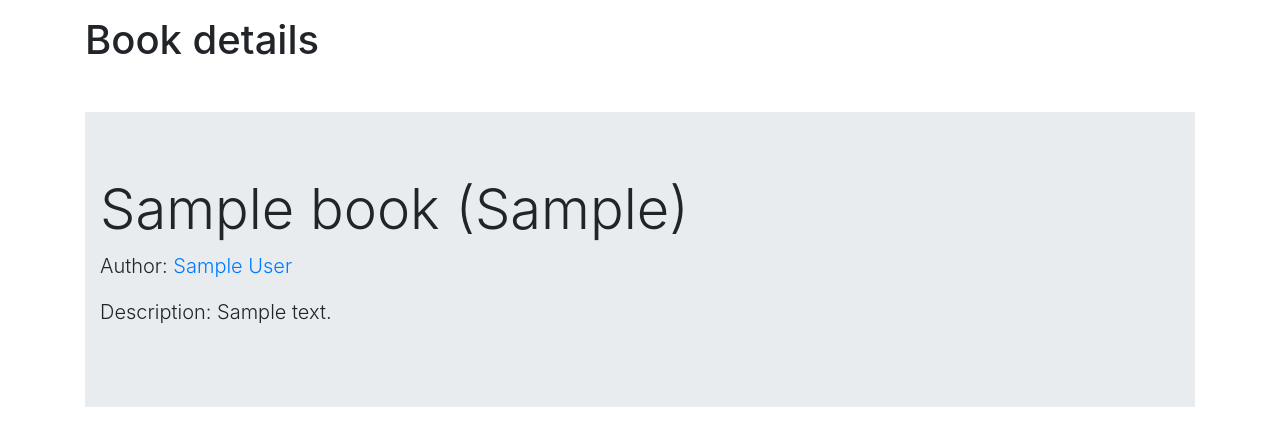
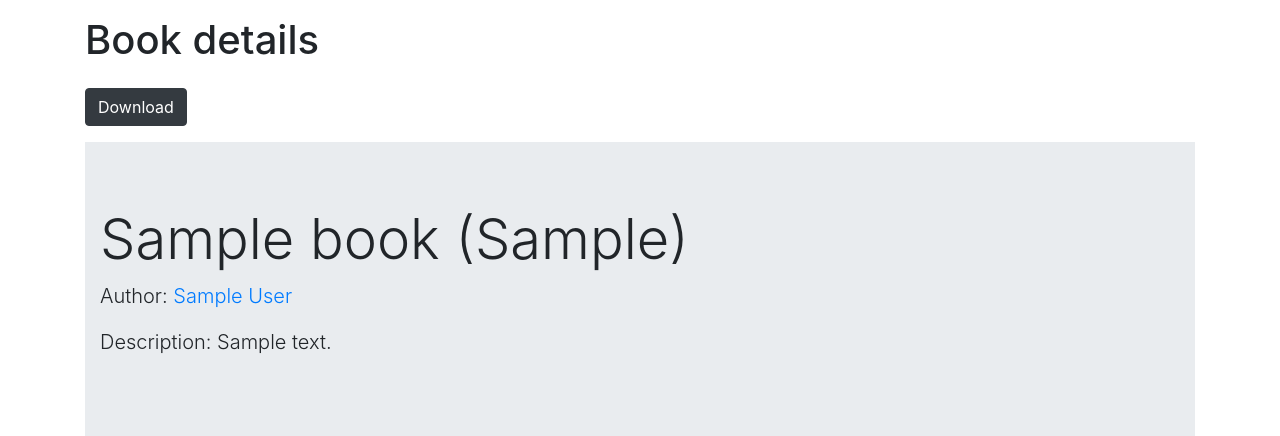
Before and after one commit to qwanysh/attractor_final_exam, a Django app: page /books/1/ in a window 1280 px wide. Shown: the part 56-492 px from the top of the page. Run offline with Django 3.2, Linux system fonts and the light colour scheme; tables that the repository leaves empty hold one stand-in row (values such as "Sample post"); some libraries are stand-ins or nearby versions.

Commit message:
Добавлено скачивание файла книги

```diff
--- a/library/library/urls.py
+++ b/library/library/urls.py
@@ -1,8 +1,10 @@
 from django.contrib import admin
 from django.urls import path, include
+from django.conf import settings
+from django.conf.urls.static import static
 
 urlpatterns = [
     path('admin/', admin.site.urls),
     path('users/', include('users.urls', namespace='users')),
     path('', include('books.urls', namespace='books')),
-]
+] + static(settings.MEDIA_URL, document_root=settings.MEDIA_ROOT)
--- a/library/users/templates/book/detail.html
+++ b/library/users/templates/book/detail.html
@@ -3,6 +3,9 @@
 {% block controls %}
 {% if user.is_superuser %}
 <a href="{% url 'books:book_delete' object.pk %}" class="btn btn-danger">Delete</a>
+{% endif %}
+{% if object.file %}
+<a href="{{ object.file.url }}" class="btn btn-dark" download="">Download</a>
 {% endif %}
 {% endblock %}
 {% block content %}
```
